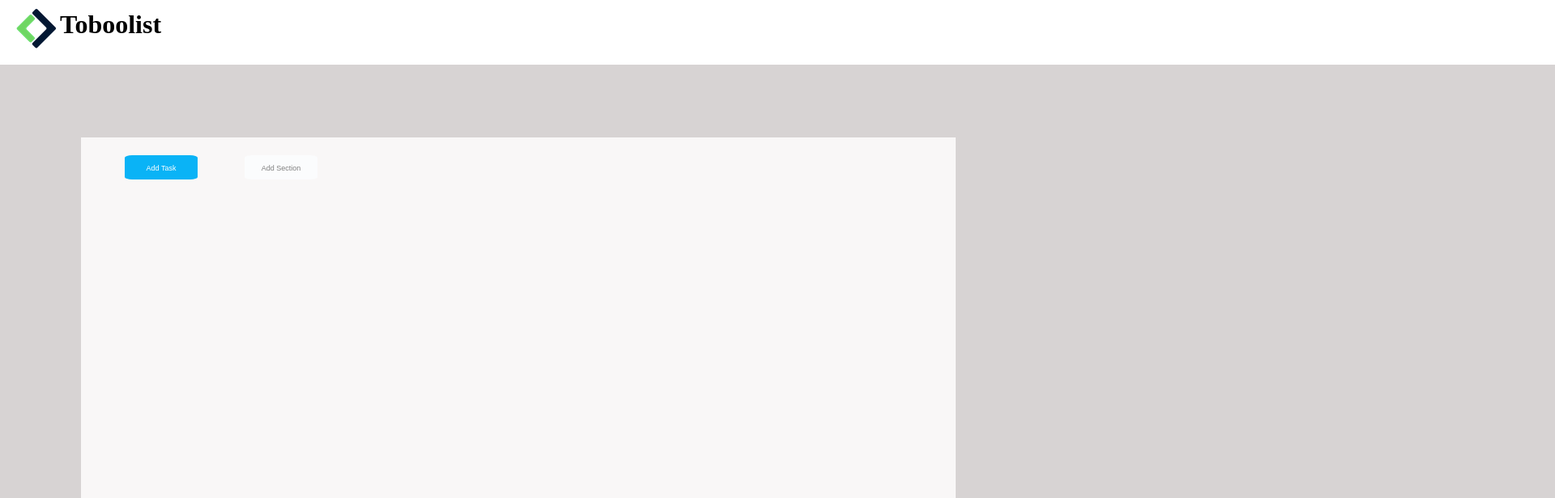
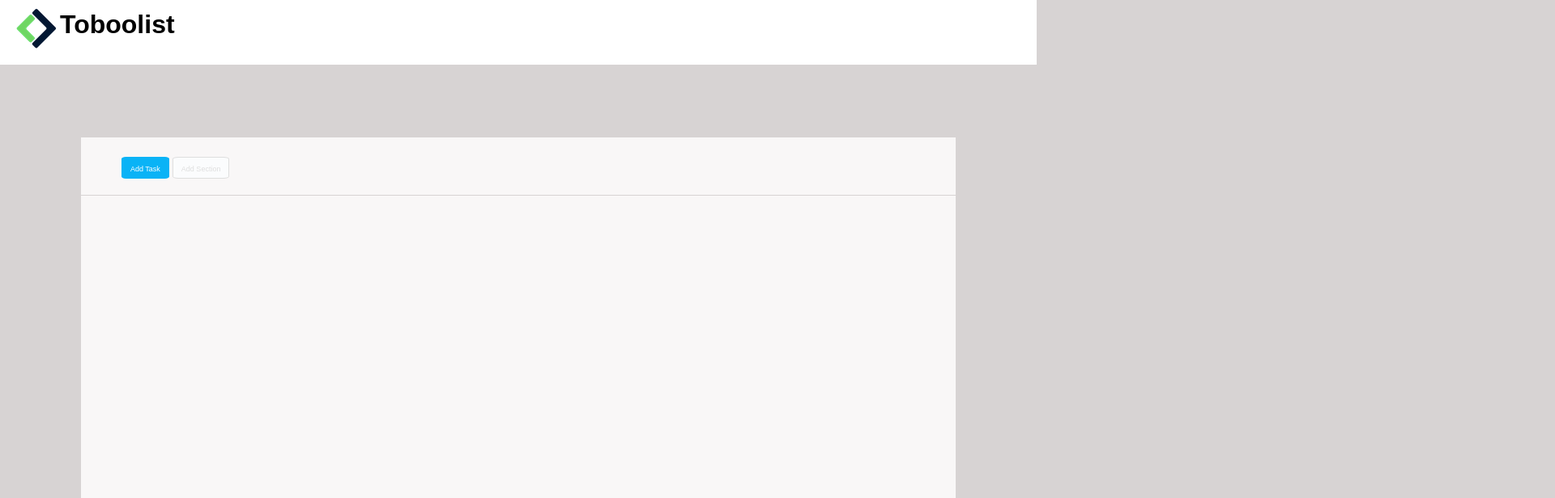
Before and after one commit to DASorescu/html-css-toboolist, a plain HTML site: page index.html in a window 1280 px wide. Shown: the top 616 px of the page at 81% size, 1920 px wide, since content can reach past the window. Drawn offline with Linux system fonts and the light colour scheme.

Commit message:
top-side-page-adjust

```diff
--- a/index.html
+++ b/index.html
@@ -11,18 +11,27 @@
 </head>
 
 <body>
-    <div  id="top-page"  >
-    <header>
+    <!-- Font-pagina -->
+    <header id="main-front">
         <img src="images/Logo.png" alt="logo toboo" id="logo">
         <h1 id="page-title">Toboolist</h1>
     </header>
-    </div>
+
    <main>
        <div class="container" id="page-core">
-        <button id="new-task-button"><span class="small-text">Add Task</span></button>
-        <button id="new-section-button"><span>Add Section</span></button>
+           <!-- action -->
+        <section>
+            <div class="top-side">
+                <button id="new-task-button" ><span class="actions">Add Task</span></button>
+                <button id="new-section-button" ><span class="actions">Add Section</span></button>
+            </div>
+
+        </section>
+
+        <!-- tasks -->
        </div>
-       <hr>
+
+
    </main>
    <footer></footer>
 
--- a/style.css
+++ b/style.css
@@ -1,15 +1,21 @@
 /* generic */
 
 *{
+    border: 0;
     margin: 0%;
     padding: 0%;
+    box-sizing: border-box;
 }
 
-div{
+header{
     height: 80px;
-    width: 1920px;
-    display: inline-block;
     background-color: #fff;
+
+}
+
+h1{
+    font-family: Arial, Helvetica, sans-serif;
+    font-weight: 700;
 
 }
 
@@ -19,28 +25,35 @@ body{
 
 }
 
+section{
+    height: 10%;
+    line-height: inherit;
+    border-bottom: 1px solid #D7D3D3;
+    vertical-align: middle;
+}
+.top-side{
+    margin-left: 50px;
+    line-height: 71px;
+    vertical-align: middle;
+}
+
 button{
-    margin-left: 5%;
-    margin-top: 2%;
+    vertical-align: middle;
     border-radius: 10%;
-    height: 30px;
-    width: 90px;
+    padding: 5px 10px;
 
 }
 
+
 #new-task-button{
+    color: #fff;
     background-color: rgb(10, 179, 246);
-    border: none;
+    border: solid 0.5px rgb(10, 179, 246);
 }
 #new-section-button{
+    color: #dedede;
     background-color: rgb(251, 252, 253);
-    border: none;
-}
-span{
-    font-size: xx-small;
-    font-family:Arial, Helvetica, sans-serif ;
-    color: gray;
-    padding: 2%;
+    border: solid 0.5px;
 }
 /* utilities */
 .container{
@@ -51,11 +64,9 @@ span{
 
 }
 
-.small-text{
+.actions{
     font-size: xx-small;
     font-family:Arial, Helvetica, sans-serif ;
-    color: #fff;
-    padding: 2%;
 
 }
 
```
